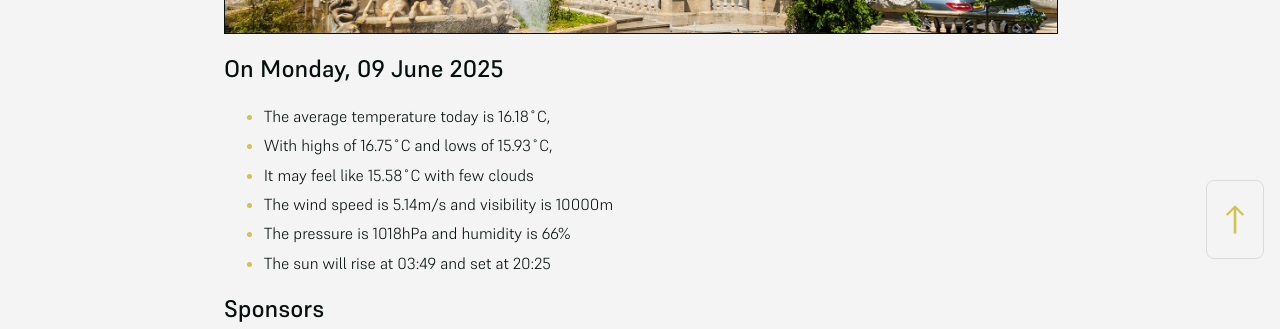
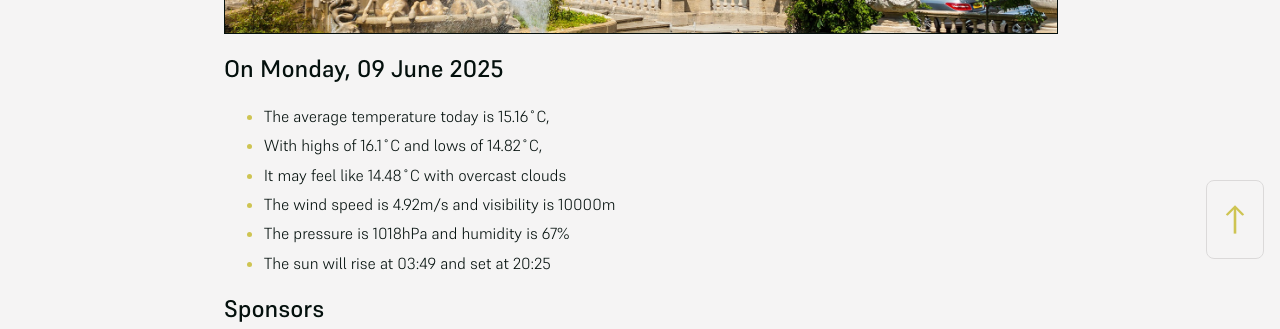
Before and after one commit to mat-0/cheltenham-open-data, a Jekyll site: the page built from index.md, in a window 1280 px wide. Shown: the part 625-954 px from the top of the page. Built offline with Jekyll 4.4.1, drawn with Linux system fonts in a browser that asks for light colours.

Commit message:
Updated 2025-06-09 19:58:02

```diff
--- a/index.md
+++ b/index.md
@@ -10,11 +10,11 @@ seo: Menu
 <!-- weather_marker starts -->
 ## On Monday, 09 June 2025
 
-- The average temperature today is 16.18˚C,
-- With highs of 16.75˚C and lows of 15.93˚C,
-- It may feel like 15.58˚C with few clouds
-- The wind speed is 5.14m/s and visibility is 10000m
-- The pressure is 1018hPa and humidity is 66%
+- The average temperature today is 15.16˚C,
+- With highs of 16.1˚C and lows of 14.82˚C,
+- It may feel like 14.48˚C with overcast clouds
+- The wind speed is 4.92m/s and visibility is 10000m
+- The pressure is 1018hPa and humidity is 67%
 - The sun will rise at 03:49 and set at 20:25
 
 <!-- weather_marker ends -->
```
Also changed, not shown: _data/flood.json (+4 -4 lines), _pages/fix-my-street.md (+1 -1 lines), _pages/news.md (+8 -8 lines).
